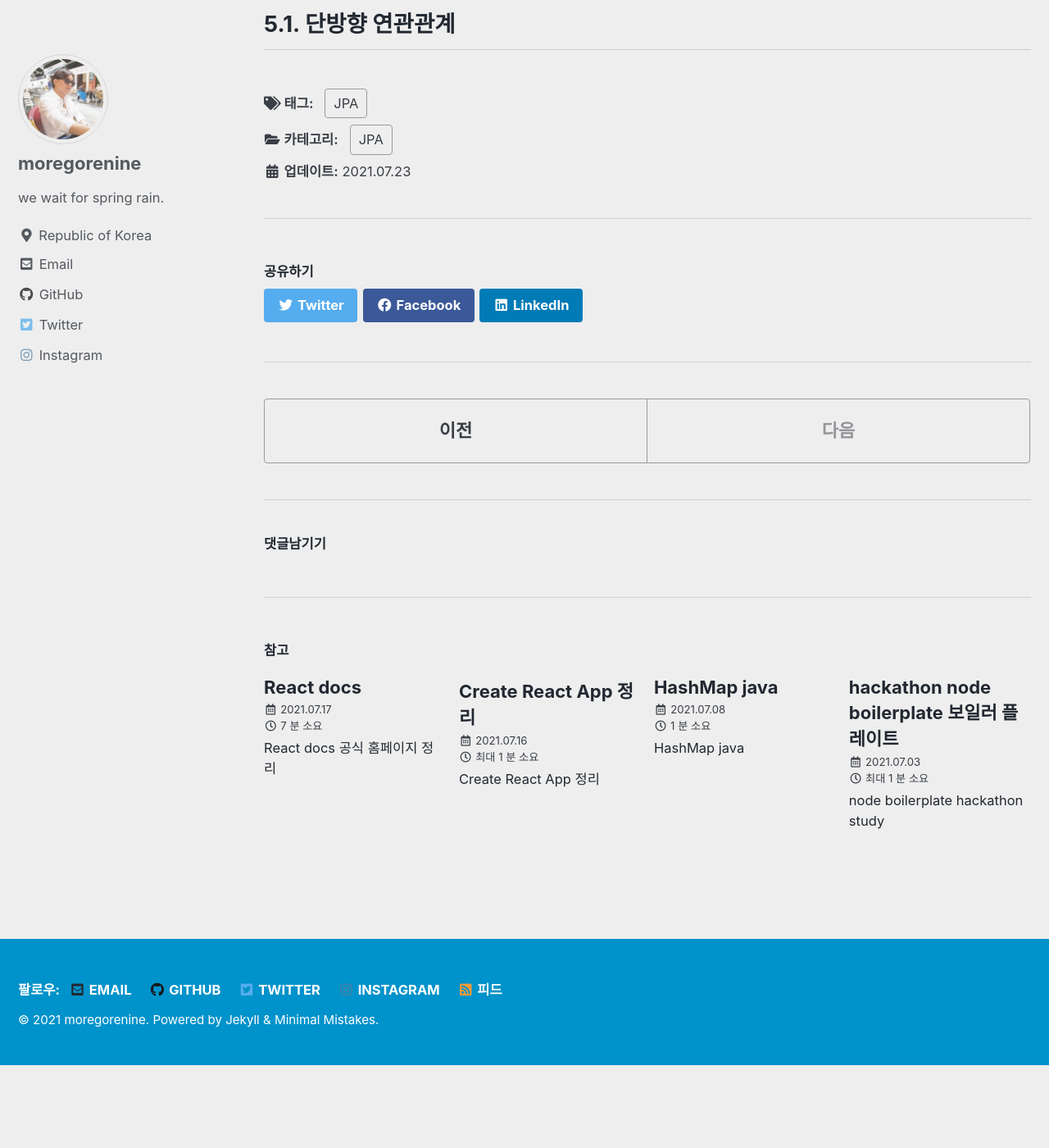
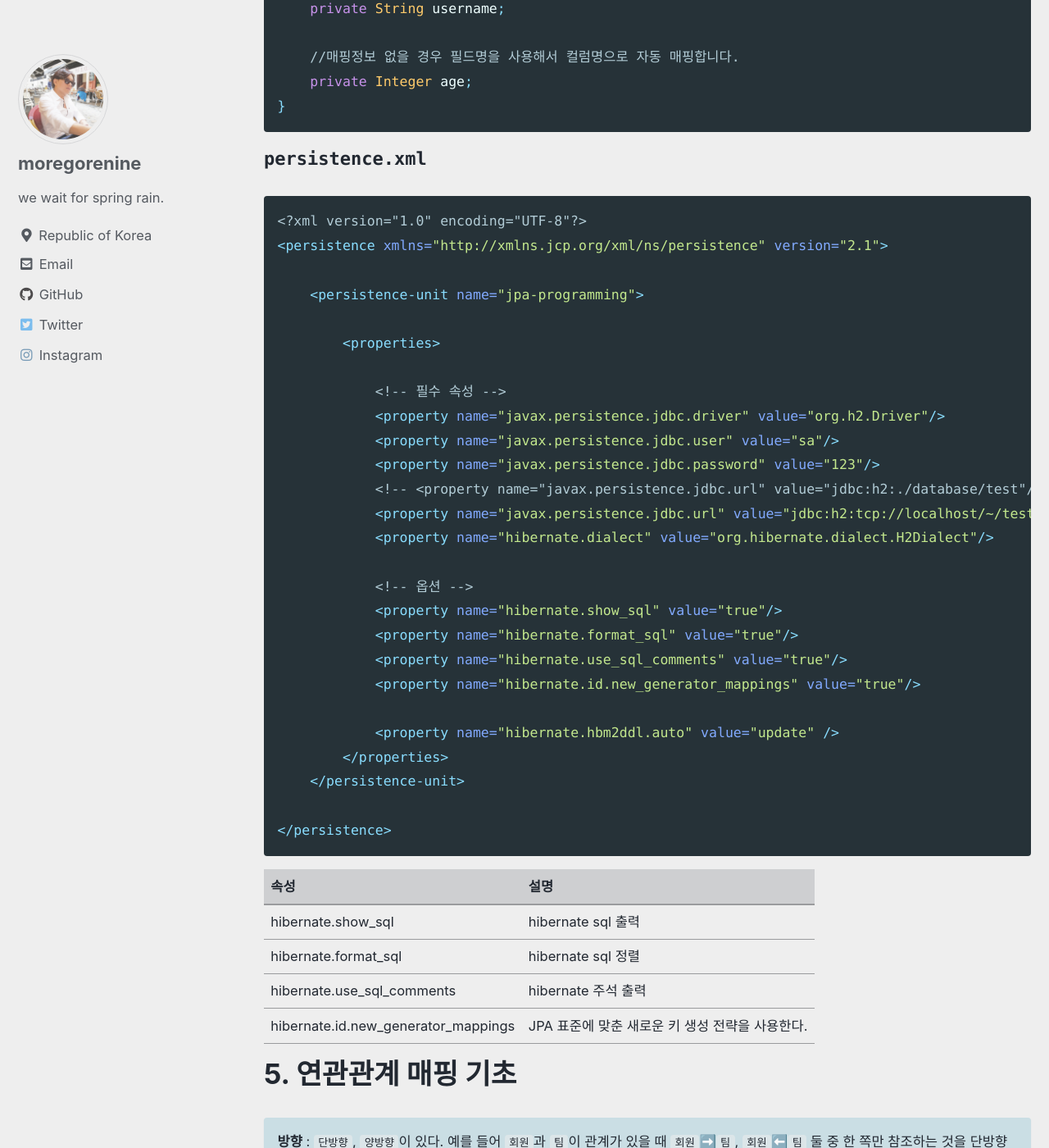
Before and after one commit to moregorenine/moregorenine.github.io, a Jekyll site: the page built from _posts/jpa/2021-07-23-jpa.md, in a window 1280 px wide and 1400 px high, scrolled down 1120 px. Shown: the whole window at 82% size. Built offline with Jekyll 4.4.1, drawn with Linux system fonts in a browser that asks for light colours; cached includes are drawn as plain includes; comment, search, counter and statistics services are not loaded; before the commit the page ends 2419 px from its top, so only the background shows below that; some of the changed text lies outside the part shown.

Commit message:
Update 2021-07-23-jpa.md

````diff
--- a/_posts/jpa/2021-07-23-jpa.md
+++ b/_posts/jpa/2021-07-23-jpa.md
@@ -9,14 +9,69 @@ last_modified_at: 2021-07-23T00:00:00+09:00
 toc: true
 toc_sticky: true
 ---
-# 3. JPA 시작
+# 2. JPA 시작
 ## 2.4 객체 매핑 시작
+`Memger.java`
+```java
+import lombok.Data;
+
+import javax.persistence.Column;
+import javax.persistence.Entity;
+import javax.persistence.Id;
+import javax.persistence.Table;
+
+@Entity
+@Table(name = "MEMBER")
+@Data
+public class Member {
+    @Id
+    @Column(name = "ID")
+    private String id;
+
+    @Column(name = "NAME")
+    private String username;
+
+    //매핑정보 없을 경우 필드명을 사용해서 컬럼명으로 자동 매핑합니다.
+    private Integer age;
+}
+```
+**`persistence.xml`**
+```xml
+<?xml version="1.0" encoding="UTF-8"?>
+<persistence xmlns="http://xmlns.jcp.org/xml/ns/persistence" version="2.1">
+
+    <persistence-unit name="jpa-programming">
+
+        <properties>
+
+            <!-- 필수 속성 -->
+            <property name="javax.persistence.jdbc.driver" value="org.h2.Driver"/>
+            <property name="javax.persistence.jdbc.user" value="sa"/>
+            <property name="javax.persistence.jdbc.password" value="123"/>
+            <!-- <property name="javax.persistence.jdbc.url" value="jdbc:h2:./database/test"/>-->
+            <property name="javax.persistence.jdbc.url" value="jdbc:h2:tcp://localhost/~/test"/>
+            <property name="hibernate.dialect" value="org.hibernate.dialect.H2Dialect"/>
+
+            <!-- 옵션 -->
+            <property name="hibernate.show_sql" value="true"/>
+            <property name="hibernate.format_sql" value="true"/>
+            <property name="hibernate.use_sql_comments" value="true"/>
+            <property name="hibernate.id.new_generator_mappings" value="true"/>
+
+            <property name="hibernate.hbm2ddl.auto" value="update" />
+        </properties>
+    </persistence-unit>
+
+</persistence>
+```
+
 |속성   |설명    |
 |-------|--------|
 |hibernate.show_sql                     |hibernate sql 출력|
 |hibernate.format_sql                   |hibernate sql 정렬|
 |hibernate.use_sql_comments             |hibernate 주석 출력|
 |hibernate.id.new_generator_mappings    |JPA 표준에 맞춘 새로운 키 생성 전략을 사용한다.|
+
 # 5. 연관관계 매핑 기초
 **방향** : `단방향`, `양방향`이 있다. 예를 들어 `회원`과 `팀`이 관계가 있을 때 `회원`➡️`팀`, `회원`⬅️`팀` 둘 중 한 쪽만 참조하는 것을 단방향 관계라하고, `팀`↔️`회원` 서로 참조하는 것을 양방향 관계라 합니다. 방향은 객체관계에만 존재하고 테이블 관계는 항상 양방향 입니다.
 {: .notice--info}
````
